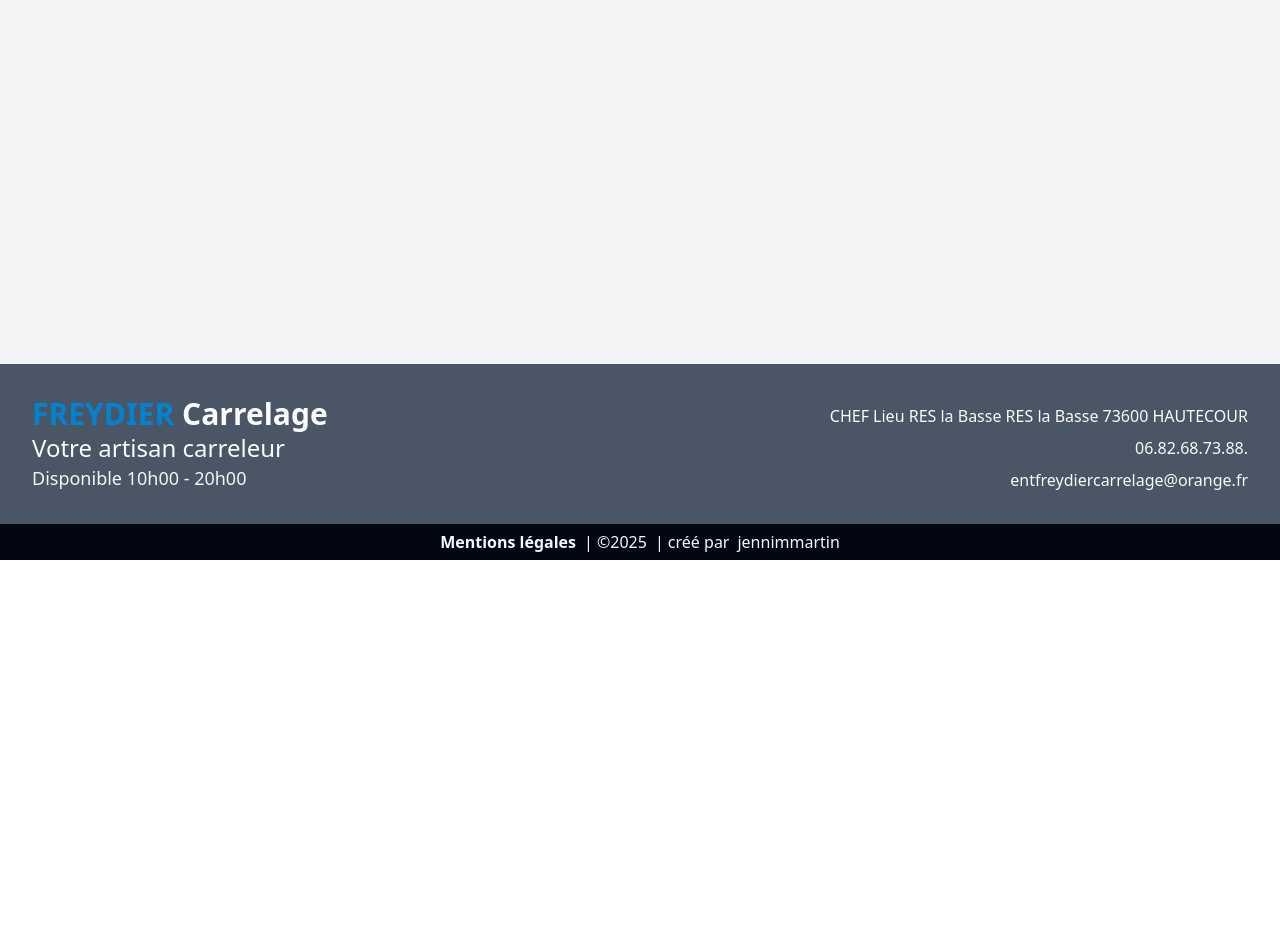
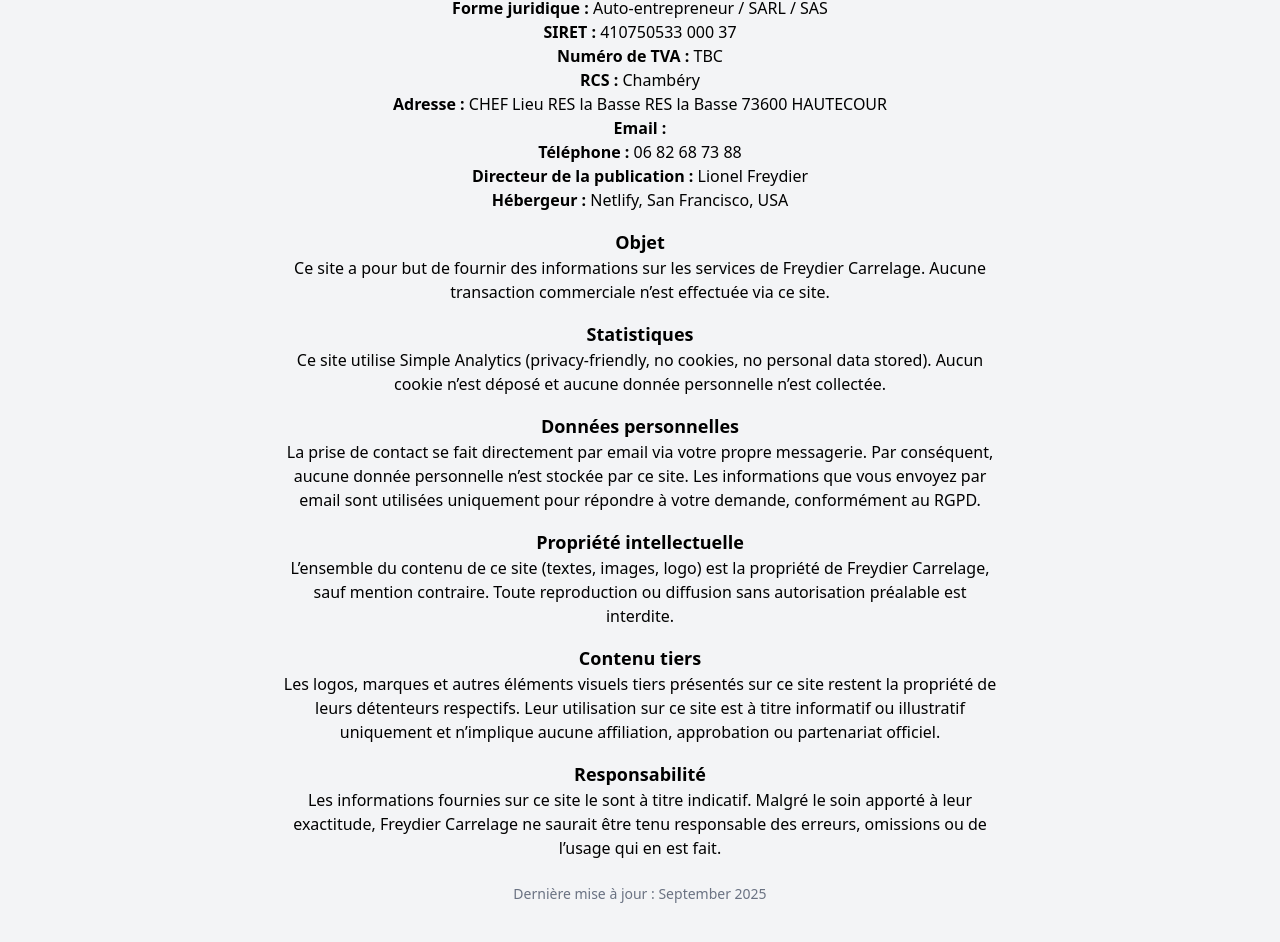
Before and after one commit to jennimmartin/freydier, a React (Vite) app: page /legal in a window 1280 px wide. Shown: the part 436-1378 px from the top of the page. Before the commit the page ends 996 px from the top, so only its background shows below. Built offline with nearby package versions, Linux system fonts and the light colour scheme.

Commit message:
Legal notice added

```diff
--- /dev/null
+++ b/src/components/LegalNotice.jsx
@@ -0,0 +1,117 @@
+const CONFIG = {
+  companyName: "Freydier Carrelage",
+  legalForm: "Auto-entrepreneur / SARL / SAS", // choose one
+  siret: "410750533 000 37", // delete if not applicable
+  vat: "TBC", // delete if not applicable
+  rcs: "Chambéry", // delete if not applicable
+  address: "CHEF Lieu RES la Basse RES la Basse 73600 HAUTECOUR", // add company address
+  contactEmail: "", // official email
+  contactPhone: "06 82 68 73 88", // optional
+  director: "Lionel Freydier",
+  host: {
+    name: "Netlify",
+    location: "San Francisco, USA",
+  },
+  analytics:
+    "Simple Analytics (privacy-friendly, no cookies, no personal data stored)",
+  lastUpdated: "September 2025",
+};
+
+export default function LegalNotice() {
+  return (
+    <div className="p-6 max-w-3xl mx-auto space-y-10">
+      {/* French Version */}
+      <section>
+        <h2 className="text-2xl font-bold mb-4">Mentions Légales</h2>
+        <p>
+          <strong>Raison sociale :</strong> {CONFIG.companyName}
+        </p>
+        <p>
+          <strong>Forme juridique :</strong> {CONFIG.legalForm}
+        </p>
+        {CONFIG.siret && (
+          <p>
+            <strong>SIRET :</strong> {CONFIG.siret}
+          </p>
+        )}
+        {CONFIG.vat && (
+          <p>
+            <strong>Numéro de TVA :</strong> {CONFIG.vat}
+          </p>
+        )}
+        {CONFIG.rcs && (
+          <p>
+            <strong>RCS :</strong> {CONFIG.rcs}
+          </p>
+        )}
+        <p>
+          <strong>Adresse :</strong> {CONFIG.address}
+        </p>
+        <p>
+          <strong>Email :</strong> {CONFIG.contactEmail}
+        </p>
+        {CONFIG.contactPhone && (
+          <p>
+            <strong>Téléphone :</strong> {CONFIG.contactPhone}
+          </p>
+        )}
+        <p>
+          <strong>Directeur de la publication :</strong> {CONFIG.director}
+        </p>
+        <p>
+          <strong>Hébergeur :</strong> {CONFIG.host.name},{" "}
+          {CONFIG.host.location}
+        </p>
+
+        <h3 className="text-lg font-semibold mt-4">Objet</h3>
+        <p>
+          Ce site a pour but de fournir des informations sur les services de{" "}
+          {CONFIG.companyName}. Aucune transaction commerciale n’est effectuée
+          via ce site.
+        </p>
+
+        <h3 className="text-lg font-semibold mt-4">Statistiques</h3>
+        <p>
+          Ce site utilise {CONFIG.analytics}. Aucun cookie n’est déposé et
+          aucune donnée personnelle n’est collectée.
+        </p>
+
+        <h3 className="text-lg font-semibold mt-4">Données personnelles</h3>
+        <p>
+          La prise de contact se fait directement par email via votre propre
+          messagerie. Par conséquent, aucune donnée personnelle n’est stockée
+          par ce site. Les informations que vous envoyez par email sont
+          utilisées uniquement pour répondre à votre demande, conformément au
+          RGPD.
+        </p>
+
+        <h3 className="text-lg font-semibold mt-4">Propriété intellectuelle</h3>
+        <p>
+          L’ensemble du contenu de ce site (textes, images, logo) est la
+          propriété de {CONFIG.companyName}, sauf mention contraire. Toute
+          reproduction ou diffusion sans autorisation préalable est interdite.
+        </p>
+        <h3 className="text-lg font-semibold mt-4">Contenu tiers</h3>
+        <p>
+          Les logos, marques et autres éléments visuels tiers présentés sur ce
+          site restent la propriété de leurs détenteurs respectifs. Leur
+          utilisation sur ce site est à titre informatif ou illustratif
+          uniquement et n’implique aucune affiliation, approbation ou
+          partenariat officiel.
+        </p>
+
+        <h3 className="text-lg font-semibold mt-4">Responsabilité</h3>
+        <p>
+          Les informations fournies sur ce site le sont à titre indicatif.
+          Malgré le soin apporté à leur exactitude, {CONFIG.companyName} ne
+          saurait être tenu responsable des erreurs, omissions ou de l’usage qui
+          en est fait.
+        </p>
+
+        <p className="text-sm mt-6 text-gray-500">
+          Dernière mise à jour : {CONFIG.lastUpdated}
+        </p>
+      </section>
+    </div>
+  );
+}
--- a/src/pages/Legal.jsx
+++ b/src/pages/Legal.jsx
@@ -1,5 +1,7 @@
 import { Link } from "react-router-dom";
 import { GoHome } from "react-icons/go";
+
+import LegalNotice from "../components/LegalNotice";
 
 const Legal = () => {
   return (
@@ -8,9 +10,7 @@
         <Link to="/">
           <GoHome className="h-20 w-20 place-self-center hover:text-gray-500 duration-300 " />
         </Link>
-        <h3 className="text-center text-2xl text-bold tracking-wider text-sky-700 pb-8 md:text-3xl">
-          Mentions legal
-        </h3>
+        <LegalNotice />
       </div>
     </div>
   );
```
